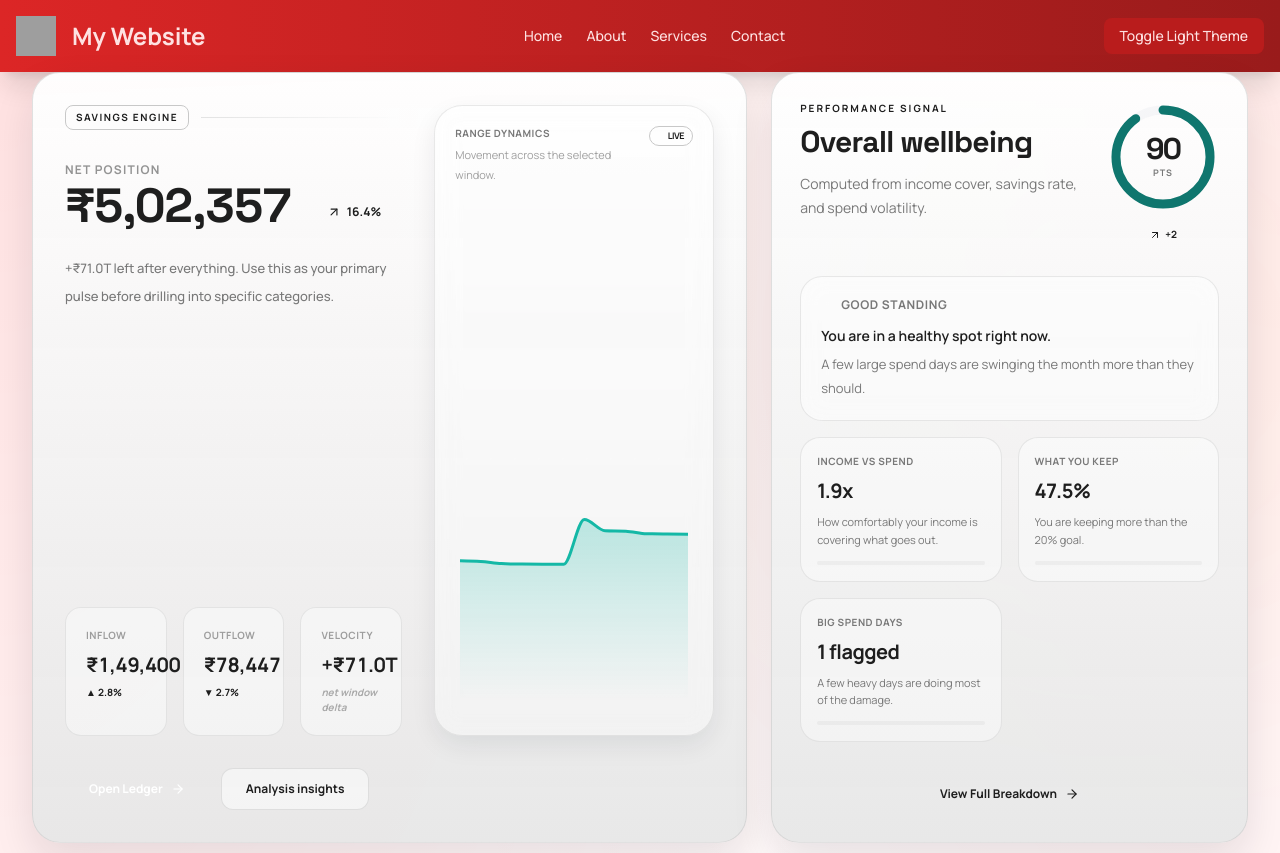
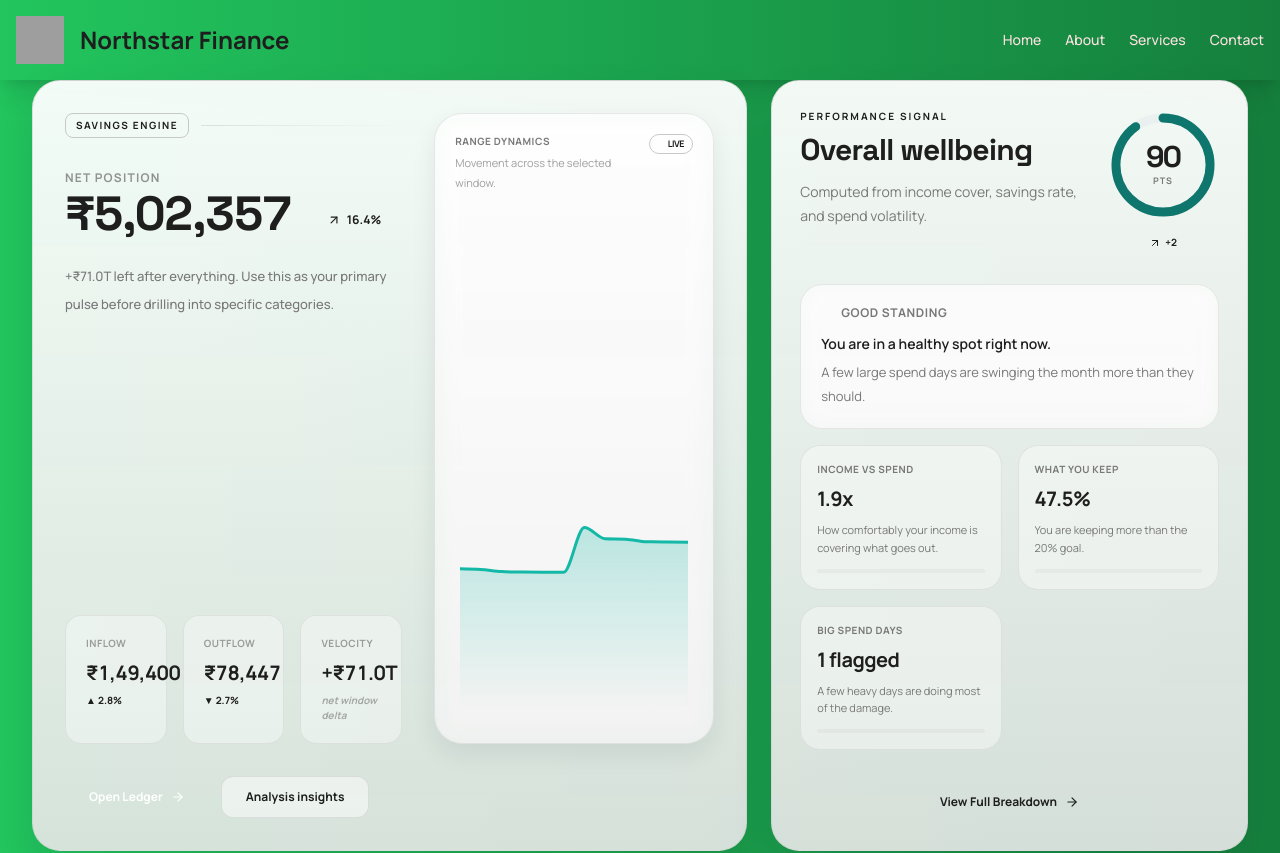
Before and after one commit to varchasvakhare2022/Finance-Dashboard-UI, a React (Vite) app: page / in a window 1280 px wide. Shown: the top 853 px of the page. Built offline with nearby package versions, Linux system fonts and the light colour scheme; grey boxes are pictures that could not be loaded.

Commit message:
Update the website theme to a financial style, make the logo visible, and remove the theme toggle button.

```diff
--- a/src/App.jsx
+++ b/src/App.jsx
@@ -43,7 +43,7 @@ export default function App() {
   const isLoading = !hydrated || booting;
 
   return (
-    <div className="flex min-h-screen flex-col overflow-x-hidden">
+    <div className="flex min-h-screen flex-col overflow-x-hidden bg-gradient-to-r from-green-500 to-green-700 text-gold-600">
       <Header />
 
       <main className="mx-auto w-full max-w-7xl flex-1 px-4 pb-12 lg:px-8">
--- a/src/components/layout/Header.jsx
+++ b/src/components/layout/Header.jsx
@@ -10,10 +10,10 @@ export function Header() {
   };
 
   return (
-    <header className="flex items-center justify-between p-4 bg-gradient-to-r from-red-600 to-red-800 shadow-xl">
+    <header className="flex items-center justify-between p-4 bg-gradient-to-r from-green-500 to-green-700 shadow-xl">
       <div className="flex items-center gap-4">
-        <img src="/logo.png" alt="Logo" className="h-10 w-10" />
-        <h1 className="text-2xl font-bold text-red-100">My Website</h1>
+        <img src="/logo.png" alt="Logo" className="h-12 w-12" />
+        <h1 className="text-2xl font-bold text-gold-100">Northstar Finance</h1>
       </div>
       <nav className="hidden md:flex gap-6">
         <a href="#" className="text-sm font-medium text-red-100 hover:text-red-200 transition">Home</a>
@@ -21,12 +21,6 @@ export function Header() {
         <a href="#" className="text-sm font-medium text-red-100 hover:text-red-200 transition">Services</a>
         <a href="#" className="text-sm font-medium text-red-100 hover:text-red-200 transition">Contact</a>
       </nav>
-      <button
-        onClick={toggleTheme}
-        className="px-4 py-2 text-sm font-medium text-red-100 bg-red-700 rounded-lg hover:bg-red-800 transition"
-      >
-        Toggle {theme === 'dark' ? 'Light' : 'Dark'} Theme
-      </button>
     </header>
   );
 }
--- a/src/index.css
+++ b/src/index.css
@@ -12,8 +12,9 @@
   --ink: 30 30 30;
   --muted: 120 120 120;
   --line: 200 200 200;
-  --accent: 220 38 38; /* Red */
-  --accent-soft: 185 28 28; /* Dark Red */
+  --accent: 34 139 34; /* Green */
+  --accent-soft: 34 139 34; /* Dark Green */
+  --gold: 255 215 0; /* Gold */
   --warning: 255 149 0;
   --warning-soft: 204 102 0;
   --danger: 255 59 48;
```
